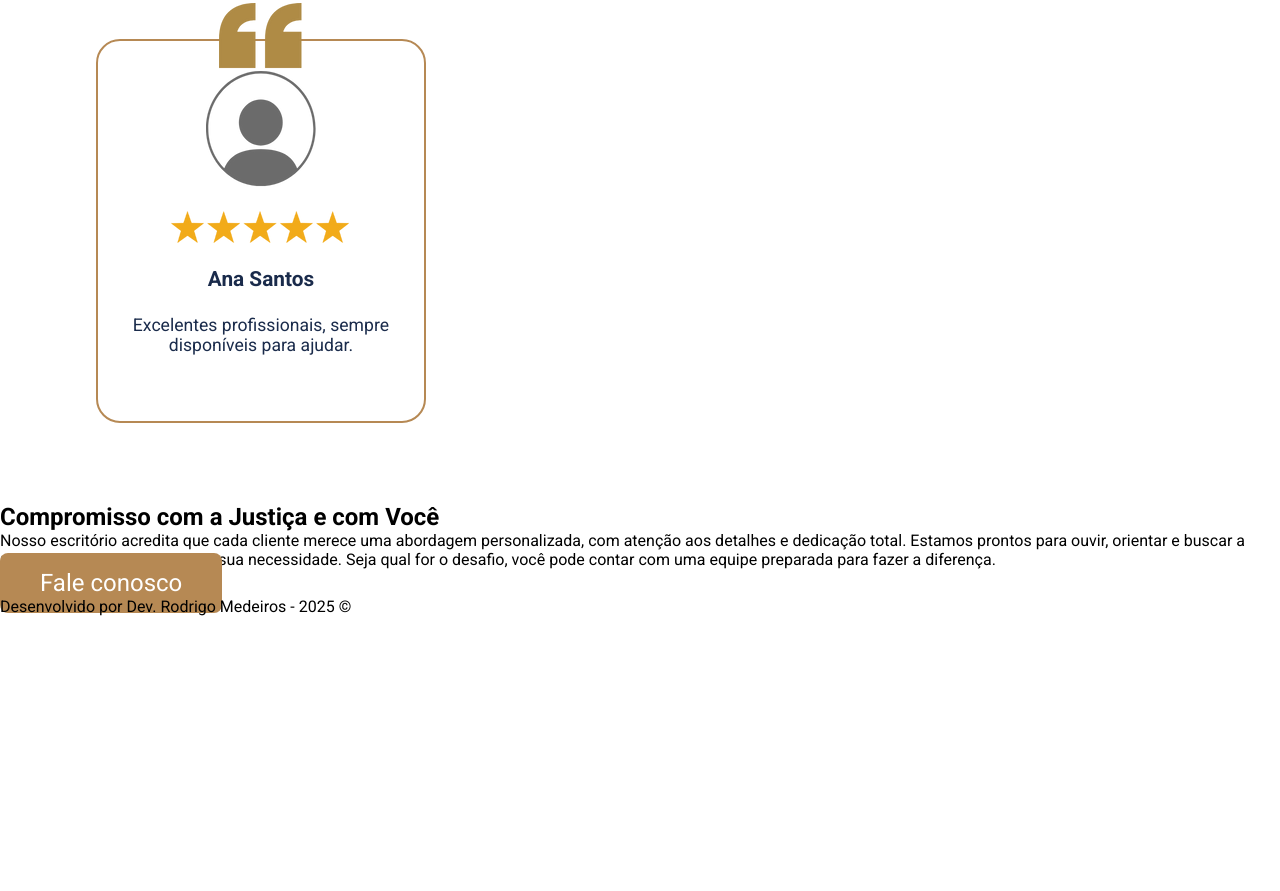
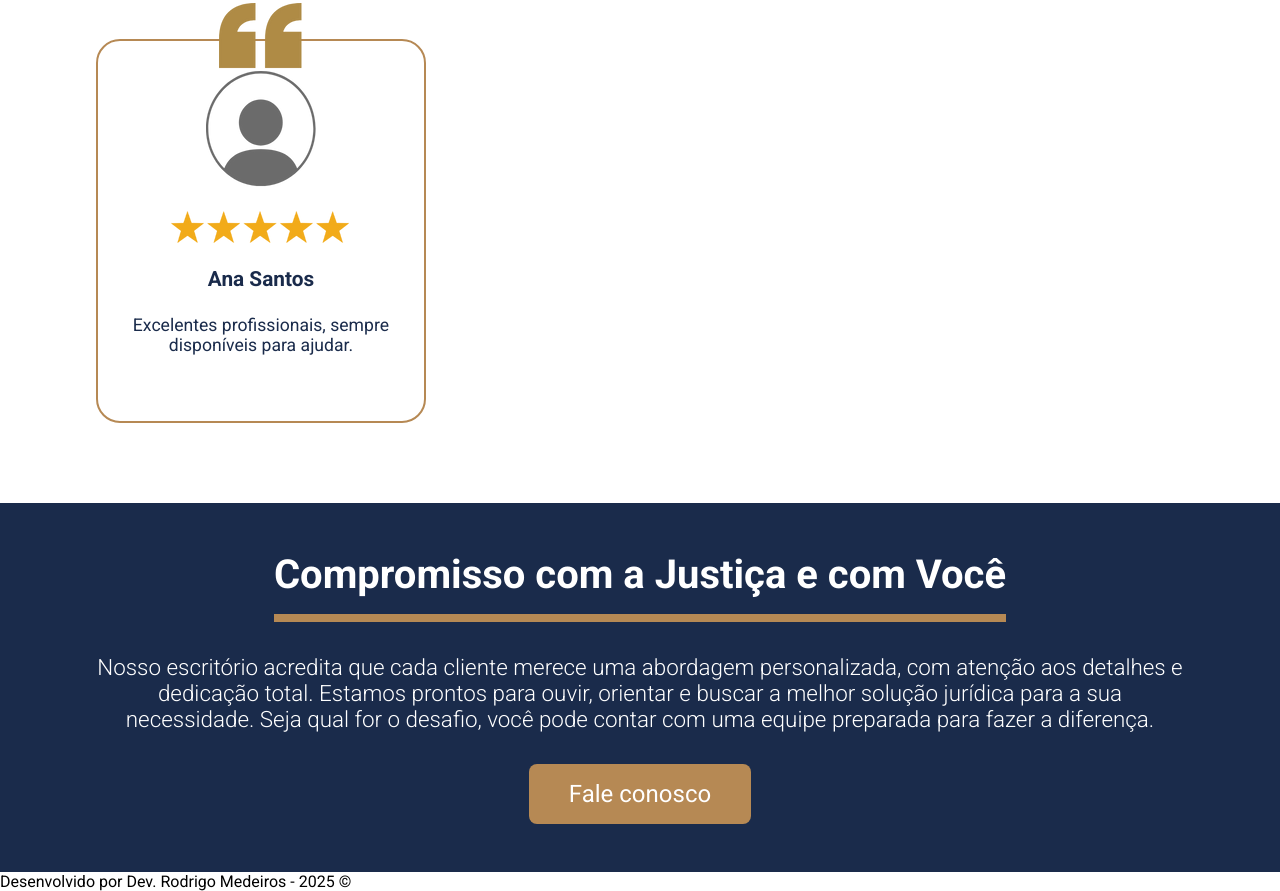
Before and after one commit to rodrigoamb/fs-04-dc-bez-m, a plain HTML site: page index.html in a window 1280 px wide. Shown: the part 4747-5638 px from the top of the page. Before the commit the page ends 5363 px from the top, so only its background shows below. Drawn offline with Linux system fonts and the light colour scheme.

Commit message:
continuacao ultimo banner

```diff
--- a/styles.css
+++ b/styles.css
@@ -324,3 +324,33 @@ body {
 .card-depoimentos p {
   font-size: 1.1rem;
 }
+
+/* compromissos */
+
+.container-section-compromisso {
+  background-color: #1a2b4b;
+  display: flex;
+  justify-content: center;
+  padding: 3rem 0;
+}
+
+.container-div-compromisso {
+  width: 85%;
+  display: flex;
+  flex-direction: column;
+  align-items: center;
+  text-align: center;
+  gap: 2rem;
+  color: white;
+}
+
+.container-div-compromisso h2 {
+  font-size: 2.5rem;
+  border-bottom: 0.5rem solid #b68954;
+  padding-bottom: 1rem;
+}
+
+.container-div-compromisso p {
+  font-size: 1.4rem;
+  font-weight: 300;
+}
```
